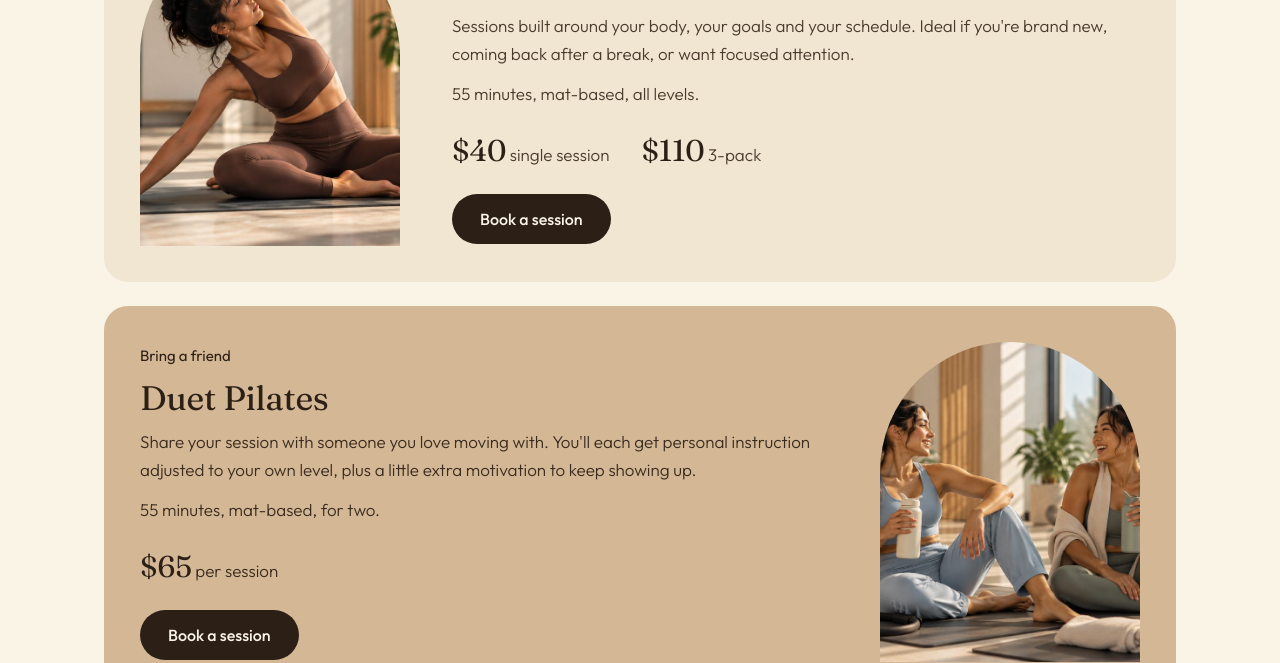
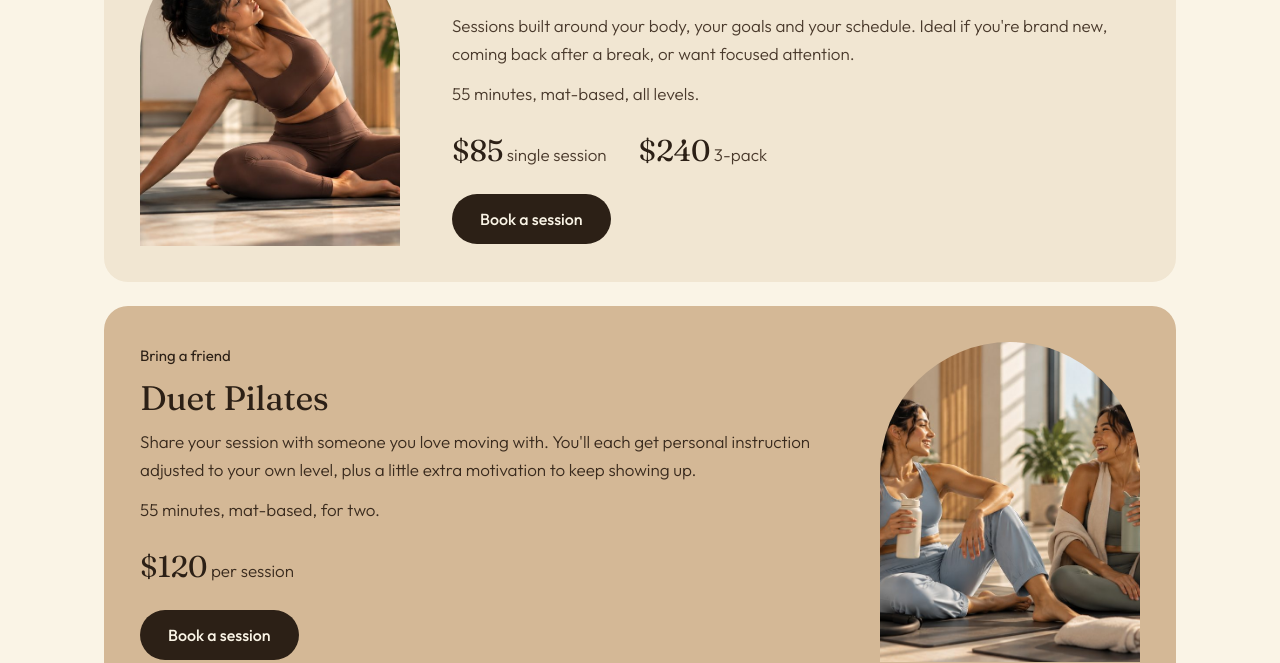
Before and after one commit to lumenwellness/lumenwellness.github.io, a plain HTML site: page index.html in a window 1280 px wide. Shown: the part 1460-2123 px from the top of the page. Drawn offline with Linux system fonts and the light colour scheme.

Commit message:
Add files via upload

```diff
--- a/index.html
+++ b/index.html
@@ -94,8 +94,8 @@ a:focus-visible{outline:3px solid #C8860A;outline-offset:3px}
 <p style="margin: 0; color: #4A3A2C">Sessions built around your body, your goals and your schedule. Ideal if you're brand new, coming back after a break, or want focused attention.</p>
 <p style="margin: 0; color: #4A3A2C">55 minutes, mat-based, all levels.</p>
 <div style="display: flex; flex-wrap: wrap; align-items: center; gap: 12px 32px; margin-top: 6px">
-<p style="margin: 0"><span class="display" style="font-size: 30px">$40</span> <span style="color: #4A3A2C">single session</span></p>
-<p style="margin: 0"><span class="display" style="font-size: 30px">$110</span> <span style="color: #4A3A2C">3-pack</span></p>
+<p style="margin: 0"><span class="display" style="font-size: 30px">$85</span> <span style="color: #4A3A2C">single session</span></p>
+<p style="margin: 0"><span class="display" style="font-size: 30px">$240</span> <span style="color: #4A3A2C">3-pack</span></p>
 </div>
 <a class="btn btn-dark" href="https://calendar.app.google/bRpcn8c8s9frdrHe7" target="_blank" rel="noopener" style="align-self: flex-start; margin-top: 6px">Book a session</a>
 </div>
@@ -107,7 +107,7 @@ a:focus-visible{outline:3px solid #C8860A;outline-offset:3px}
 <h3 class="display" style="margin: 0; font-size: 34px; line-height: 1.05">Duet Pilates</h3>
 <p style="margin: 0; color: #3A2B1E">Share your session with someone you love moving with. You'll each get personal instruction adjusted to your own level, plus a little extra motivation to keep showing up.</p>
 <p style="margin: 0; color: #3A2B1E">55 minutes, mat-based, for two.</p>
-<p style="margin: 6px 0 0"><span class="display" style="font-size: 30px">$65</span> <span style="color: #3A2B1E">per session</span></p>
+<p style="margin: 6px 0 0"><span class="display" style="font-size: 30px">$120</span> <span style="color: #3A2B1E">per session</span></p>
 <a class="btn btn-dark" href="https://calendar.app.google/bRpcn8c8s9frdrHe7" target="_blank" rel="noopener" style="align-self: flex-start; margin-top: 6px">Book a session</a>
 </div>
 <div class="arch" style="flex: 0 1 260px; height: 320px"><img src="svc-duet-two-friends.jpg" alt="Two friends laughing together on their mats after a session" style="object-position: 55% center"></div>
```
